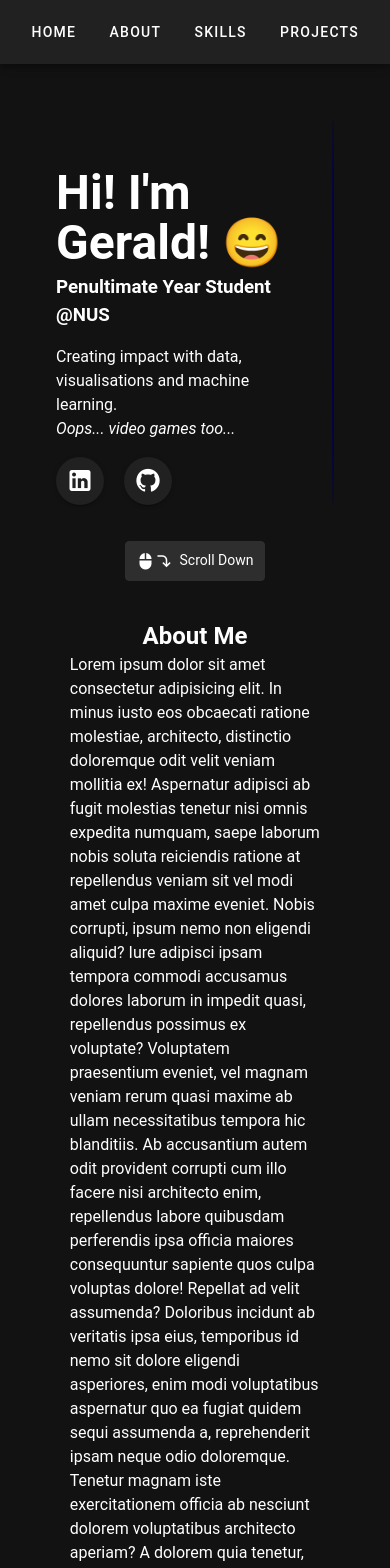
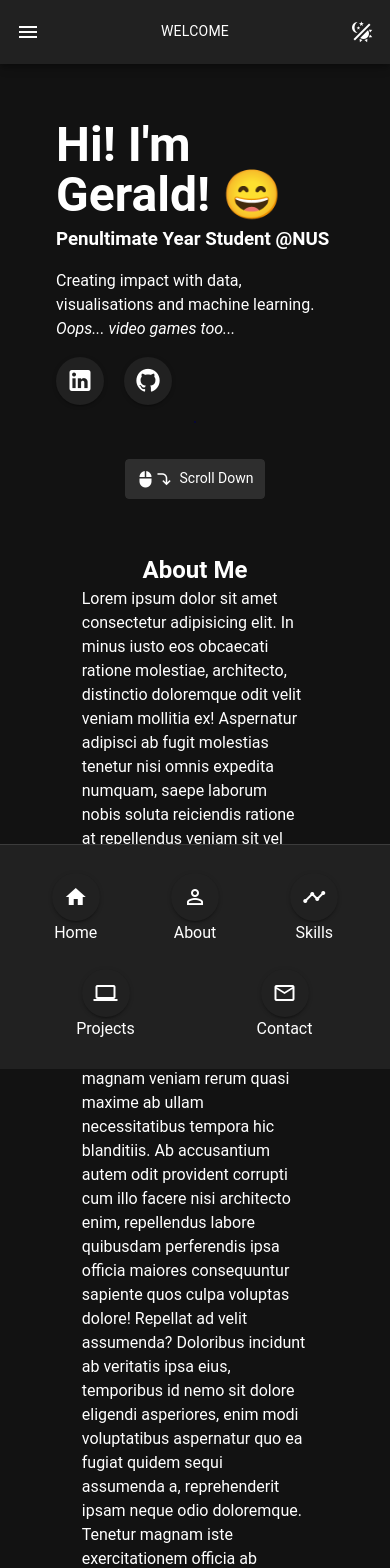
Before and after one commit to Geraldworks/Website, a Vue app: page / in a window 390 px wide. Shown: the top 1568 px of the page. Built offline with nearby package versions, Linux system fonts and the light colour scheme.

Commit message:
finished mobile layout

```diff
--- a/src/App.vue
+++ b/src/App.vue
@@ -18,6 +18,7 @@ export default {
 
 <template>
   <v-app>
+    <span id="home"></span>
     <NavBar />
     <v-main>
       <v-container class="mx-auto">
--- a/src/components/About.vue
+++ b/src/components/About.vue
@@ -1,29 +1,49 @@
+<script>
+export default {
+  data() {
+    return {
+
+    };
+  },
+  methods: {
+    showDisplay() {
+      console.log(this.$vuetify.display.width);
+    }
+  },
+  mounted() {
+    console.log(this.$vuetify.display.mobile)
+  },
+};
+</script>
+
 <template>
+  <v-container>
     <div class="mx-auto w-75">
       <div class="text-h5 font-weight-bold text-center">About Me</div>
       <div>
         Lorem ipsum dolor sit amet consectetur adipisicing elit. In minus iusto
         eos obcaecati ratione molestiae, architecto, distinctio doloremque odit
         velit veniam mollitia ex! Aspernatur adipisci ab fugit molestias tenetur
-      nisi omnis expedita numquam, saepe laborum nobis soluta reiciendis ratione
-      at repellendus veniam sit vel modi amet culpa maxime eveniet. Nobis
-      corrupti, ipsum nemo non eligendi aliquid? Iure adipisci ipsam tempora
-      commodi accusamus dolores laborum in impedit quasi, repellendus possimus
-      ex voluptate? Voluptatem praesentium eveniet, vel magnam veniam rerum
-      quasi maxime ab ullam necessitatibus tempora hic blanditiis. Ab
-      accusantium autem odit provident corrupti cum illo facere nisi architecto
-      enim, repellendus labore quibusdam perferendis ipsa officia maiores
-      consequuntur sapiente quos culpa voluptas dolore! Repellat ad velit
-      assumenda? Doloribus incidunt ab veritatis ipsa eius, temporibus id nemo
-      sit dolore eligendi asperiores, enim modi voluptatibus aspernatur quo ea
-      fugiat quidem sequi assumenda a, reprehenderit ipsam neque odio
-      doloremque. Tenetur magnam iste exercitationem officia ab nesciunt dolorem
-      voluptatibus architecto aperiam? A dolorem quia tenetur, eaque maxime
-      error quod dicta hic reprehenderit harum voluptatem ullam labore fugit
-      incidunt? Suscipit nostrum, obcaecati debitis quas vero non est
-      reprehenderit libero vitae dicta. Laborum vel, dolores impedit repellendus
-      architecto adipisci totam consequatur quae suscipit, deserunt culpa
-      quibusdam molestiae non?
+        nisi omnis expedita numquam, saepe laborum nobis soluta reiciendis
+        ratione at repellendus veniam sit vel modi amet culpa maxime eveniet.
+        Nobis corrupti, ipsum nemo non eligendi aliquid? Iure adipisci ipsam
+        tempora commodi accusamus dolores laborum in impedit quasi, repellendus
+        possimus ex voluptate? Voluptatem praesentium eveniet, vel magnam veniam
+        rerum quasi maxime ab ullam necessitatibus tempora hic blanditiis. Ab
+        accusantium autem odit provident corrupti cum illo facere nisi
+        architecto enim, repellendus labore quibusdam perferendis ipsa officia
+        maiores consequuntur sapiente quos culpa voluptas dolore! Repellat ad
+        velit assumenda? Doloribus incidunt ab veritatis ipsa eius, temporibus
+        id nemo sit dolore eligendi asperiores, enim modi voluptatibus
+        aspernatur quo ea fugiat quidem sequi assumenda a, reprehenderit ipsam
+        neque odio doloremque. Tenetur magnam iste exercitationem officia ab
+        nesciunt dolorem voluptatibus architecto aperiam? A dolorem quia
+        tenetur, eaque maxime error quod dicta hic reprehenderit harum
+        voluptatem ullam labore fugit incidunt? Suscipit nostrum, obcaecati
+        debitis quas vero non est reprehenderit libero vitae dicta. Laborum vel,
+        dolores impedit repellendus architecto adipisci totam consequatur quae
+        suscipit, deserunt culpa quibusdam molestiae non?
       </div>
     </div>
+  </v-container>
 </template>
--- a/src/components/Home.vue
+++ b/src/components/Home.vue
@@ -2,6 +2,10 @@
 import { ref } from "vue";
 import { useElementVisibility } from "@vueuse/core";
 import Scroll from "./Scroll.vue";
+
+/*
+When the screen size is smaller than 860, we will modify the home component layout
+*/
 
 export default {
   setup() {
@@ -29,13 +33,27 @@ export default {
   components: {
     Scroll,
   },
+  computed: {
+    colClassObject() {
+      return {
+        "align-center": this.$vuetify.display.width < 880,
+        "flex-column": this.$vuetify.display.width < 880,
+      };
+    },
+    wordsClassObject() {
+      return {
+        "pr-12": this.$vuetify.display.width >= 880,
+        "pt-12": this.$vuetify.display.width >= 880,
+      };
+    },
+  },
 };
 </script>
 
 <template>
   <v-container class="py-auto">
-    <v-col class="d-flex justify-center align-top">
-      <div class="pr-12 pt-12 intros">
+    <v-col class="d-flex justify-center align-top" :class="colClassObject">
+      <div class="intros" :class="wordsClassObject">
         <div
           :class="{ 'top-down-animation': showComponents }"
           style="visibility: hidden"
@@ -52,7 +70,12 @@ export default {
         </div>
         <div
           class="d-flex justify-start"
-          :class="{ 'bottom-up-animation': showComponents }"
+          :class="{
+            'bottom-up-animation':
+              showComponents && $vuetify.display.width >= 880,
+            'top-down-animation':
+              showComponents && $vuetify.display.width < 880,
+          }"
           style="visibility: hidden"
         >
           <v-btn
@@ -80,7 +103,10 @@ export default {
         max-width="250"
         src="src/assets/images/me.jpg"
         class="rounded-circle borders intros"
-        :class="{ 'top-down-animation': showComponents }"
+        :class="{
+          'top-down-animation': showComponents,
+          'mt-4': $vuetify.display.width < 880,
+        }"
         style="visibility: hidden"
       ></v-img>
     </v-col>
@@ -150,6 +176,10 @@ export default {
   position: relative;
 }
 
+.stop-animation {
+  animation: none;
+}
+
 @keyframes top-down {
   0% {
     top: -100px;
--- /dev/null
+++ b/src/components/MobileIcon.vue
@@ -0,0 +1,13 @@
+<script>
+export default {
+    props: ['icon', 'funcs']
+}
+</script>
+
+<template>
+    <div class="d-flex justify-center flex-column align-center" style="min-width: 70px">
+        <v-btn :icon="icon" @click="funcs" color=""></v-btn>
+        <div style="text-align: center;"><slot></slot></div>
+    </div>
+
+</template>
--- a/src/components/NavBar.vue
+++ b/src/components/NavBar.vue
@@ -1,5 +1,8 @@
 <script>
 import { useTheme } from "vuetify";
+import MobileIcon from "./MobileIcon.vue";
+
+// When the width is smaller than 640, we will modify the nav bar lay out
 
 export default {
   setup() {
@@ -12,6 +15,34 @@ export default {
   data() {
     return {
       isDarkMode: true,
+      drawer: false,
+      items: [
+        {
+          title: "Home",
+          icon: "mdi-home",
+          func: this.goToHome,
+        },
+        {
+          title: "About",
+          icon: "mdi-account-outline",
+          func: this.goToAbout,
+        },
+        {
+          title: "Skills",
+          icon: "mdi-chart-timeline-variant",
+          func: this.goToSkills,
+        },
+        {
+          title: "Projects",
+          icon: "mdi-laptop",
+          func: this.goToHome,
+        },
+        {
+          title: "Contact",
+          icon: "mdi-email-outline",
+          func: this.goToHome,
+        },
+      ],
     };
   },
   methods: {
@@ -30,6 +61,9 @@ export default {
       this.$router.push("#skills");
     },
   },
+  components: {
+    MobileIcon,
+  },
 };
 
 // add an on Toggle Method
@@ -37,8 +71,15 @@ export default {
 
 <template>
   <v-app-bar class="text-h4" :elevation="5" justify-content="center">
-    <v-app-bar-nav-icon icon></v-app-bar-nav-icon>
-    <v-container grid-list-md class="d-flex justify-center">
+    <v-app-bar-nav-icon
+      @click.stop="drawer = !drawer"
+      :disabled="!$vuetify.display.mobile"
+    ></v-app-bar-nav-icon>
+
+    <v-container class="d-flex justify-center">
+      <div v-show="$vuetify.display.mobile" class="text-body-2">WELCOME</div>
+
+      <div v-show="!$vuetify.display.mobile">
         <v-btn
           :class="{ darkHover: isDarkMode, lightHover: !isDarkMode }"
           @click="goToHome"
@@ -60,6 +101,7 @@ export default {
         <v-btn :class="{ darkHover: isDarkMode, lightHover: !isDarkMode }"
           >Contact</v-btn
         >
+      </div>
     </v-container>
     <v-app-bar-nav-icon
       transition="fade-transition"
@@ -68,6 +110,27 @@ export default {
       icon="mdi-theme-light-dark"
     ></v-app-bar-nav-icon>
   </v-app-bar>
+  <v-navigation-drawer
+    v-model="drawer"
+    location="bottom"
+    temporary
+    :width="$vuetify.display.width <= 502 ? 240 : 130"
+  >
+    <v-container class="d-flex justify-center flex-wrap align-center">
+      <v-col v-for="{ title, icon, func } in items"
+        ><MobileIcon
+          :funcs="
+            () => {
+              func();
+              drawer = !drawer;
+            }
+          "
+          :icon="icon"
+          >{{ title }}</MobileIcon
+        ></v-col
+      >
+    </v-container>
+  </v-navigation-drawer>
 </template>
 
 <style>
--- a/src/components/Skills.vue
+++ b/src/components/Skills.vue
@@ -216,7 +216,7 @@ export default {
 
 <style>
 .card-width {
-  min-width: 350px;
+  min-width: 300px;
   max-width: 450px;
 }
 </style>
--- a/src/main.js
+++ b/src/main.js
@@ -2,7 +2,7 @@ import { createApp } from "vue";
 import App from "./App.vue";
 
 // Vue Router
-import router from "./route"
+import router from "./route";
 
 // Vuex
 import store from "./store";
@@ -37,6 +37,10 @@ const vuetify = createVuetify({
       lightTheme,
     },
   },
+  display: {
+    mobileBreakpoint: 650,
+    // can decide to include multiple thresholds in future
+  },
 });
 
 createApp(App).use(vuetify).use(store).use(router).mount("#app");
```
Lines whose indentation alone changed are shown as unchanged.
